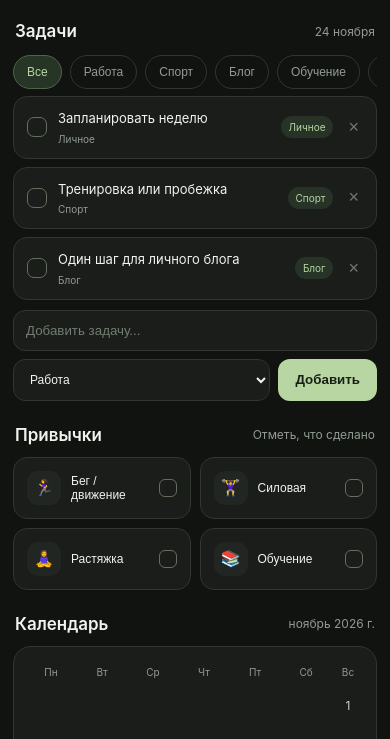
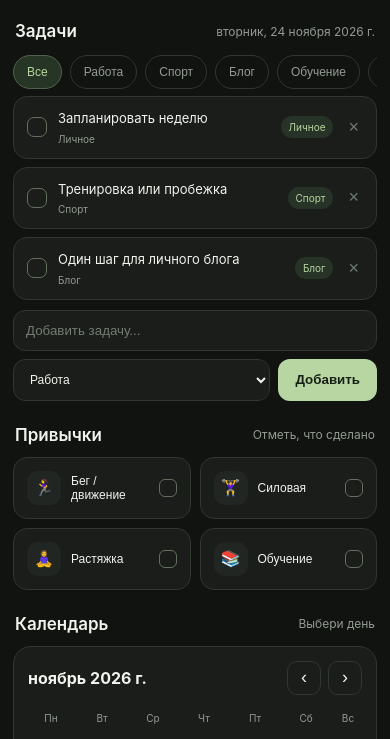
Before and after one commit to okvetka/my-space-planner, a plain HTML site: page index.html in a window 390 px wide. Shown: the part 361-1100 px from the top of the page. Drawn offline with Linux system fonts and the light colour scheme.

Commit message:
Update index.html

```diff
--- a/index.html
+++ b/index.html
@@ -25,7 +25,7 @@ h1{font-size:30px;line-height:1.1;margin:0 0 8px;font-weight:650;letter-spacing:
 .habit-grid{display:grid;grid-template-columns:repeat(2,1fr);gap:9px}.habit{background:var(--panel);border:1px solid var(--line);border-radius:14px;padding:13px;display:flex;align-items:center;gap:10px;cursor:pointer;text-align:left;color:var(--text)}
 .habit-icon{width:34px;height:34px;border-radius:11px;background:var(--panel2);display:grid;place-items:center;font-size:16px}.habit-name{font-size:12px;flex:1}.habit-mark{width:18px;height:18px;border:1px solid #64705f;border-radius:6px;display:grid;place-items:center;color:#172017;font-size:12px}
 .habit.done{border-color:#536b4d;background:#1b241b}.habit.done .habit-mark{background:var(--green);border-color:var(--green)}
-.calendar{display:grid;grid-template-columns:repeat(7,1fr);gap:5px}.weekday{text-align:center;color:var(--muted);font-size:10px;padding:5px 0}.day{height:36px;border-radius:10px;display:grid;place-items:center;color:#cbd0c8;font-size:12px;background:var(--panel);border:1px solid transparent}.day.today{border-color:var(--green);color:var(--green)}.day.empty{background:transparent}
+.calendar-head{display:flex;align-items:center;justify-content:space-between;margin-bottom:12px}.month-nav{display:flex;gap:7px}.month-nav button{width:34px;height:34px;border:1px solid var(--line);border-radius:10px;background:var(--panel);color:var(--text);font-size:18px}.calendar{display:grid;grid-template-columns:repeat(7,1fr);gap:5px}.weekday{text-align:center;color:var(--muted);font-size:10px;padding:5px 0}.day{min-height:39px;border-radius:10px;display:flex;flex-direction:column;align-items:center;justify-content:center;gap:3px;color:#cbd0c8;font-size:12px;background:var(--panel);border:1px solid transparent;cursor:pointer}.day.today{border-color:var(--green);color:var(--green)}.day.selected{background:var(--green-dark);border-color:var(--green);color:var(--green)}.day.empty{background:transparent;cursor:default}.day-dot{width:4px;height:4px;border-radius:50%;background:var(--green)}.selected-date{margin-top:14px;color:var(--green);font-size:12px;font-weight:600}.date-field{color-scheme:dark}.task-time{font-size:10px;color:var(--green);margin-top:3px}
 .bottom-note{color:#778076;font-size:10px;line-height:1.5;text-align:center;margin-top:28px}.empty{padding:22px;text-align:center;color:var(--muted);font-size:12px;background:var(--panel);border-radius:14px}
 @media(max-width:440px){.app{padding:18px 13px 36px}.top-grid{grid-template-columns:1.2fr .8fr}.card{padding:14px}.focus strong{font-size:20px}.add-row{flex-wrap:wrap}.add-row .field:first-child{flex-basis:100%}.select{flex:1;max-width:none}.add-btn{height:42px}}
 </style></head>
@@ -40,20 +40,33 @@ h1{font-size:30px;line-height:1.1;margin:0 0 8px;font-weight:650;letter-spacing:
 <form class="add-row" id="taskForm"><input class="field" id="taskInput" maxlength="90" placeholder="Добавить задачу..." required><select class="field select" id="taskCategory" aria-label="Категория"><option>Работа</option><option>Спорт</option><option>Блог</option><option>Обучение</option><option>Личное</option><option>Дом</option></select><button class="add-btn" type="submit">Добавить</button></form>
 <div class="section-head"><h2>Привычки</h2><span class="small">Отметь, что сделано</span></div>
 <div class="habit-grid" id="habitGrid"><button class="habit" data-habit="run"><span class="habit-icon">🏃‍♀️</span><span class="habit-name">Бег / движение</span><span class="habit-mark"></span></button><button class="habit" data-habit="strength"><span class="habit-icon">🏋️‍♀️</span><span class="habit-name">Силовая</span><span class="habit-mark"></span></button><button class="habit" data-habit="stretch"><span class="habit-icon">🧘‍♀️</span><span class="habit-name">Растяжка</span><span class="habit-mark"></span></button><button class="habit" data-habit="learn"><span class="habit-icon">📚</span><span class="habit-name">Обучение</span><span class="habit-mark"></span></button></div>
-<div class="section-head"><h2>Календарь</h2><span class="small" id="monthLabel"></span></div><section class="card"><div class="calendar" id="calendar"></div></section>
+<div class="section-head"><h2>Календарь</h2><span class="small">Выбери день</span></div><section class="card"><div class="calendar-head"><strong id="monthLabel"></strong><div class="month-nav"><button type="button" id="prevMonth" aria-label="Предыдущий месяц">‹</button><button type="button" id="nextMonth" aria-label="Следующий месяц">›</button></div></div><div class="calendar" id="calendar"></div><div class="selected-date" id="selectedDateLabel"></div><div class="small" style="margin-top:6px">Задачи отображаются для выбранной даты.</div></section>
 <div class="bottom-note">Данные сохраняются в этом браузере на этом устройстве.<br>Для синхронизации между устройствами понадобится отдельная база данных.</div>
 </main>
 <script>
-const KEY='my-space-planner-v2',today=new Date(),key=d=>`${d.getFullYear()}-${String(d.getMonth()+1).padStart(2,'0')}-${String(d.getDate()).padStart(2,'0')}`,todayKey=key(today);
-const starter={tasks:[{id:1,title:'Запланировать неделю',category:'Личное',done:false},{id:2,title:'Тренировка или пробежка',category:'Спорт',done:false},{id:3,title:'Один шаг для личного блога',category:'Блог',done:false}],habits:{}};
-let data;try{data=JSON.parse(localStorage.getItem(KEY))||starter}catch(e){data=starter}data.habits=data.habits||{};data.habits[todayKey]=data.habits[todayKey]||{};let filter='Все';
-const save=()=>localStorage.setItem(KEY,JSON.stringify(data)),esc=s=>String(s).replace(/[&<>"']/g,c=>({'&':'&amp;','<':'&lt;','>':'&gt;','"':'&quot;',"'":'&#39;'}[c]));
-document.getElementById('todayLabel').textContent=today.toLocaleDateString('ru-RU',{weekday:'long',day:'numeric',month:'long'});document.getElementById('taskDate').textContent=today.toLocaleDateString('ru-RU',{day:'numeric',month:'long'});
-function render(){let visible=data.tasks.filter(t=>filter==='Все'||t.category===filter);document.getElementById('doneCount').textContent=data.tasks.filter(t=>t.done).length+'/'+data.tasks.length;document.getElementById('taskList').innerHTML=visible.length?visible.map(t=>`<div class="task ${t.done?'done':''}"><button class="check" data-toggle="${t.id}">${t.done?'✓':''}</button><div class="task-main"><div class="task-title">${esc(t.title)}</div><div class="task-meta">${esc(t.category)}</div></div><span class="tag">${esc(t.category)}</span><button class="delete" data-delete="${t.id}">×</button></div>`).join(''):'<div class="empty">Здесь пока нет задач. Добавь первую ниже.</div>';
-document.querySelectorAll('.habit').forEach(b=>{let yes=!!data.habits[todayKey][b.dataset.habit];b.classList.toggle('done',yes);b.querySelector('.habit-mark').textContent=yes?'✓':''})}
-document.getElementById('filters').onclick=e=>{let b=e.target.closest('[data-filter]');if(!b)return;filter=b.dataset.filter;document.querySelectorAll('.chip').forEach(x=>x.classList.toggle('active',x===b));render()};
-document.getElementById('taskList').onclick=e=>{let a=e.target.closest('[data-toggle]'),d=e.target.closest('[data-delete]');if(a){let t=data.tasks.find(x=>x.id===Number(a.dataset.toggle));if(t)t.done=!t.done}if(d)data.tasks=data.tasks.filter(x=>x.id!==Number(d.dataset.delete));save();render()};
-document.getElementById('taskForm').onsubmit=e=>{e.preventDefault();let i=document.getElementById('taskInput'),title=i.value.trim();if(!title)return;data.tasks.push({id:Date.now(),title,category:document.getElementById('taskCategory').value,done:false});i.value='';save();render()};
-document.getElementById('habitGrid').onclick=e=>{let b=e.target.closest('[data-habit]');if(!b)return;let k=b.dataset.habit;data.habits[todayKey][k]=!data.habits[todayKey][k];save();render()};
-let y=today.getFullYear(),m=today.getMonth(),offset=(new Date(y,m,1).getDay()+6)%7,days=new Date(y,m+1,0).getDate(),out=['Пн','Вт','Ср','Чт','Пт','Сб','Вс'].map(n=>`<div class="weekday">${n}</div>`).join('');document.getElementById('monthLabel').textContent=today.toLocaleDateString('ru-RU',{month:'long',year:'numeric'});for(let i=0;i<offset;i++)out+='<div class="day empty"></div>';for(let d=1;d<=days;d++)out+=`<div class="day ${d===today.getDate()?'today':''}">${d}</div>`;document.getElementById('calendar').innerHTML=out;render();
+const KEY='my-space-planner-v3';
+const today=new Date();
+const dateKey=(d)=>`${d.getFullYear()}-${String(d.getMonth()+1).padStart(2,'0')}-${String(d.getDate()).padStart(2,'0')}`;
+const todayKey=dateKey(today);
+const starter={tasks:[{id:1,title:'Запланировать неделю',category:'Личное',done:false,date:todayKey,time:''},{id:2,title:'Тренировка или пробежка',category:'Спорт',done:false,date:todayKey,time:''},{id:3,title:'Один шаг для личного блога',category:'Блог',done:false,date:todayKey,time:''}],habits:{}};
+let data;try{data=JSON.parse(localStorage.getItem(KEY))||JSON.parse(localStorage.getItem('my-space-planner-v2'))||starter}catch(e){data=starter}
+data.habits=data.habits||{};data.tasks=(data.tasks||[]).map(t=>({...t,date:t.date||todayKey,time:t.time||''}));
+let filter='Все',selectedDate=todayKey,viewYear=today.getFullYear(),viewMonth=today.getMonth();
+const $=id=>document.getElementById(id);
+const save=()=>localStorage.setItem(KEY,JSON.stringify(data));
+const esc=s=>String(s).replace(/[&<>"']/g,c=>({'&':'&amp;','<':'&lt;','>':'&gt;','"':'&quot;',"'":'&#39;'}[c]));
+$('todayLabel').textContent=today.toLocaleDateString('ru-RU',{weekday:'long',day:'numeric',month:'long'});
+function prettyDate(k){let [y,m,d]=k.split('-').map(Number);return new Date(y,m-1,d).toLocaleDateString('ru-RU',{weekday:'long',day:'numeric',month:'long',year:'numeric'})}
+function renderTasks(){let visible=data.tasks.filter(t=>t.date===selectedDate&&(filter==='Все'||t.category===filter));$('doneCount').textContent=data.tasks.filter(t=>t.date===selectedDate&&t.done).length+'/'+data.tasks.filter(t=>t.date===selectedDate).length;$('taskDate').textContent=prettyDate(selectedDate);$('taskList').innerHTML=visible.length?visible.map(t=>`<div class="task ${t.done?'done':''}"><button class="check" data-toggle="${t.id}" aria-label="Отметить задачу">${t.done?'✓':''}</button><div class="task-main"><div class="task-title">${esc(t.title)}</div><div class="task-meta">${esc(t.category)}</div>${t.time?`<div class="task-time">${esc(t.time)}</div>`:''}</div><span class="tag">${esc(t.category)}</span><button class="delete" data-delete="${t.id}" aria-label="Удалить задачу">×</button></div>`).join(''):'<div class="empty">На этот день задач пока нет. Добавь первую ниже.</div>';}
+function renderHabits(){data.habits[selectedDate]=data.habits[selectedDate]||{};document.querySelectorAll('.habit').forEach(b=>{let yes=!!data.habits[selectedDate][b.dataset.habit];b.classList.toggle('done',yes);b.querySelector('.habit-mark').textContent=yes?'✓':''})}
+function renderCalendar(){let first=new Date(viewYear,viewMonth,1),count=new Date(viewYear,viewMonth+1,0).getDate(),offset=(first.getDay()+6)%7;let out=['Пн','Вт','Ср','Чт','Пт','Сб','Вс'].map(n=>`<div class="weekday">${n}</div>`).join('');for(let i=0;i<offset;i++)out+='<div class="day empty"></div>';for(let d=1;d<=count;d++){let k=dateKey(new Date(viewYear,viewMonth,d)),has=data.tasks.some(t=>t.date===k);out+=`<button type="button" class="day ${k===todayKey?'today':''} ${k===selectedDate?'selected':''}" data-date="${k}">${d}${has?'<span class="day-dot"></span>':''}</button>`}$('calendar').innerHTML=out;$('monthLabel').textContent=new Date(viewYear,viewMonth,1).toLocaleDateString('ru-RU',{month:'long',year:'numeric'});$('selectedDateLabel').textContent='Выбрано: '+prettyDate(selectedDate)}
+function render(){renderTasks();renderHabits();renderCalendar()}
+$('filters').onclick=e=>{let b=e.target.closest('[data-filter]');if(!b)return;filter=b.dataset.filter;document.querySelectorAll('.chip').forEach(x=>x.classList.toggle('active',x===b));renderTasks()};
+$('taskList').onclick=e=>{let a=e.target.closest('[data-toggle]'),d=e.target.closest('[data-delete]');if(a){let t=data.tasks.find(x=>x.id===Number(a.dataset.toggle));if(t)t.done=!t.done}if(d)data.tasks=data.tasks.filter(x=>x.id!==Number(d.dataset.delete));save();render()};
+$('taskForm').onsubmit=e=>{e.preventDefault();let input=$('taskInput'),title=input.value.trim();if(!title)return;data.tasks.push({id:Date.now(),title,category:$('taskCategory').value,done:false,date:selectedDate,time:''});input.value='';save();render()};
+$('habitGrid').onclick=e=>{let b=e.target.closest('[data-habit]');if(!b)return;let k=b.dataset.habit;data.habits[selectedDate]=data.habits[selectedDate]||{};data.habits[selectedDate][k]=!data.habits[selectedDate][k];save();renderHabits()};
+$('calendar').onclick=e=>{let b=e.target.closest('[data-date]');if(!b)return;selectedDate=b.dataset.date;let [y,m]=selectedDate.split('-').map(Number);viewYear=y;viewMonth=m-1;render()};
+$('prevMonth').onclick=()=>{viewMonth--;if(viewMonth<0){viewMonth=11;viewYear--}renderCalendar()};
+$('nextMonth').onclick=()=>{viewMonth++;if(viewMonth>11){viewMonth=0;viewYear++}renderCalendar()};
+render();
 </script></body></html>
```
